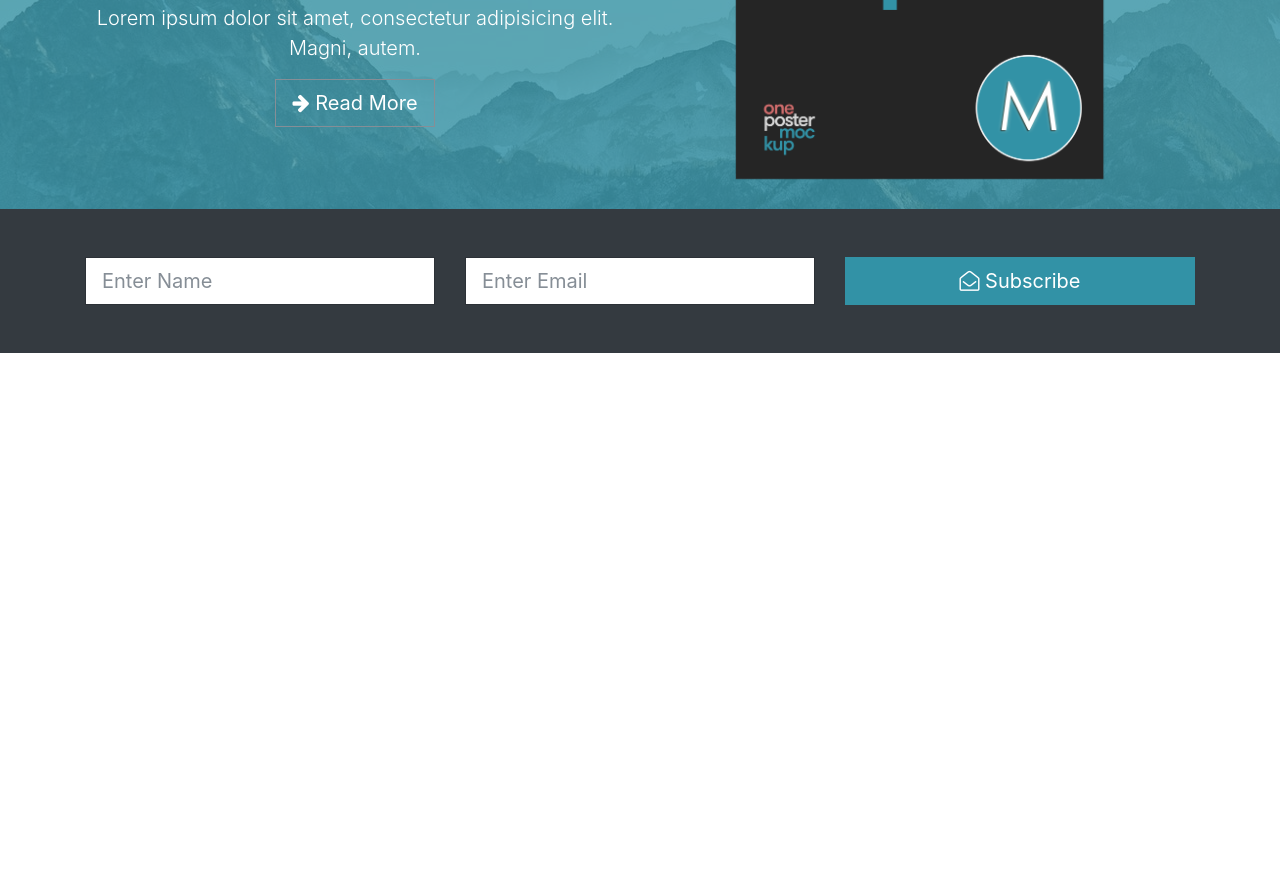
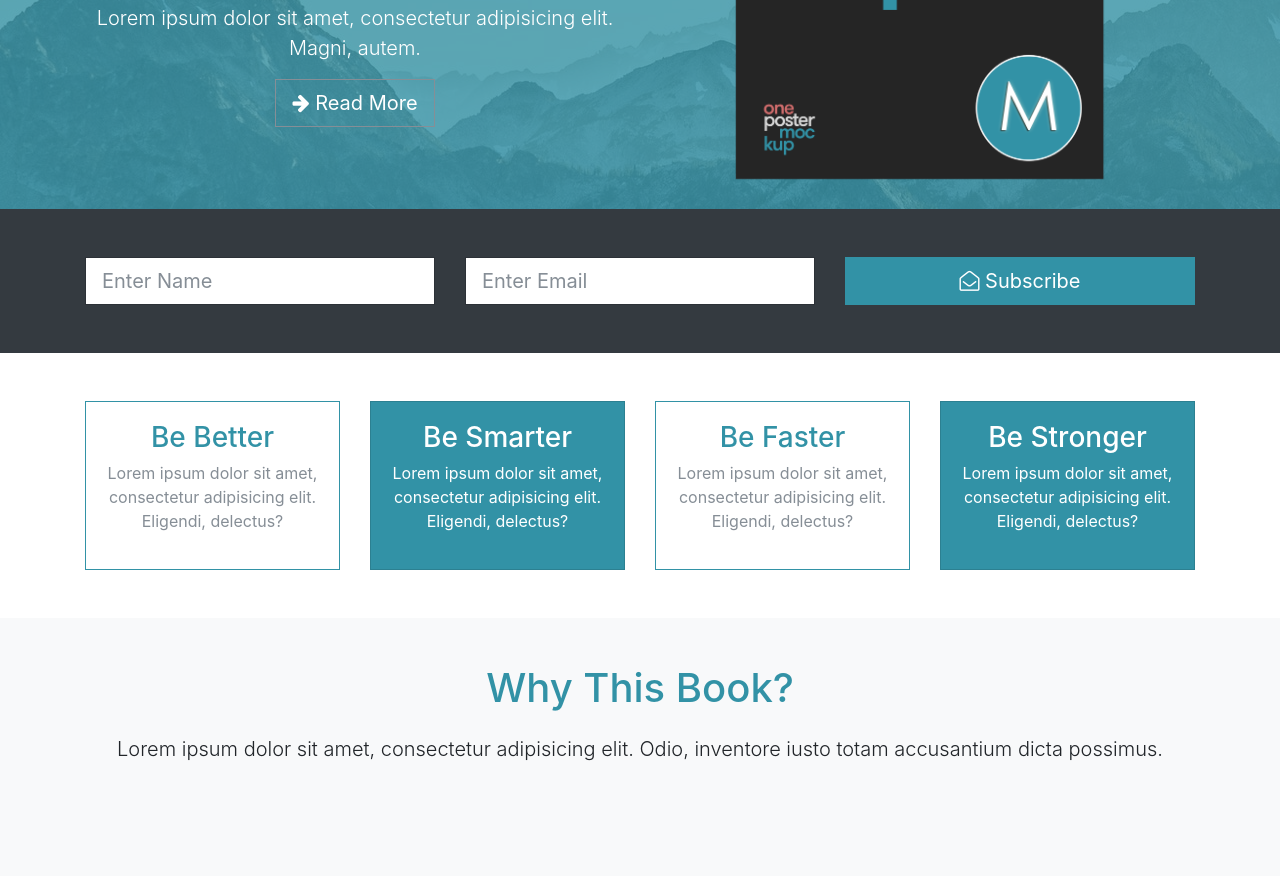
Before and after one commit to toddcf/mizuxe, a website: page src/index.html in a window 1280 px wide. Shown: the part 496-1372 px from the top of the page. Before the commit the page ends 849 px from the top, so only its background shows below. Drawn offline with Linux system fonts and the light colour scheme.

Commit message:
Began ABOUT section.

```diff
--- a/src/index.html
+++ b/src/index.html
@@ -82,6 +82,62 @@
 		</div>
 	</section>
 
+	<!-- BOXES -->
+	<section id="boxes" class="py-5">
+		<div class="container">
+			<div class="row">
+				<div class="col-md-3">
+					<div class="card text-center border-primary">
+						<div class="card-body">
+							<h3 class="text-primary">Be Better</h3>
+							<p class="text-muted">Lorem ipsum dolor sit amet, consectetur adipisicing elit. Eligendi, delectus?</p>
+						</div>
+					</div>
+				</div>
+				<div class="col-md-3">
+					<div class="card text-center bg-primary text-white">
+						<div class="card-body">
+							<h3>Be Smarter</h3>
+							<p>Lorem ipsum dolor sit amet, consectetur adipisicing elit. Eligendi, delectus?</p>
+						</div>
+					</div>
+				</div>
+				<div class="col-md-3">
+					<div class="card text-center border-primary">
+						<div class="card-body">
+							<h3 class="text-primary">Be Faster</h3>
+							<p class="text-muted">Lorem ipsum dolor sit amet, consectetur adipisicing elit. Eligendi, delectus?</p>
+						</div>
+					</div>
+				</div>
+				<div class="col-md-3">
+					<div class="card text-center bg-primary text-white">
+						<div class="card-body">
+							<h3>Be Stronger</h3>
+							<p>Lorem ipsum dolor sit amet, consectetur adipisicing elit. Eligendi, delectus?</p>
+						</div>
+					</div>
+				</div>
+			</div>
+		</div>
+	</section>
+
+	<!-- ABOUT & WHY -->
+	<section id="about" class="py-5 text-center bg-light">
+		<div class="container">
+			<div class="row">
+				<div class="col">
+					<div class="info-header mb-5">
+						<h1 class="text-primary pb-3">
+							Why This Book?
+						</h1>
+						<p class="lead pb-3">Lorem ipsum dolor sit amet, consectetur adipisicing elit. Odio, inventore iusto totam accusantium dicta possimus.</p>
+					</div>
+				</div>
+			</div>
+		</div>
+	</section>
+
 	<!-- jQuery -->
 	<script src="js/jquery.min.js"></script>
 	<script src="js/popper.min.js"></script>
--- a/src/scss/style.scss
+++ b/src/scss/style.scss
@@ -40,3 +40,9 @@ body {
 	}
 
 }
+
+.info-header {
+
+
+
+}
```
